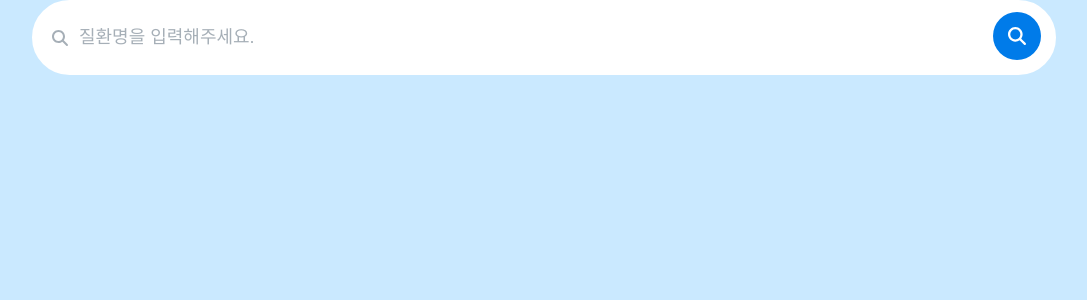
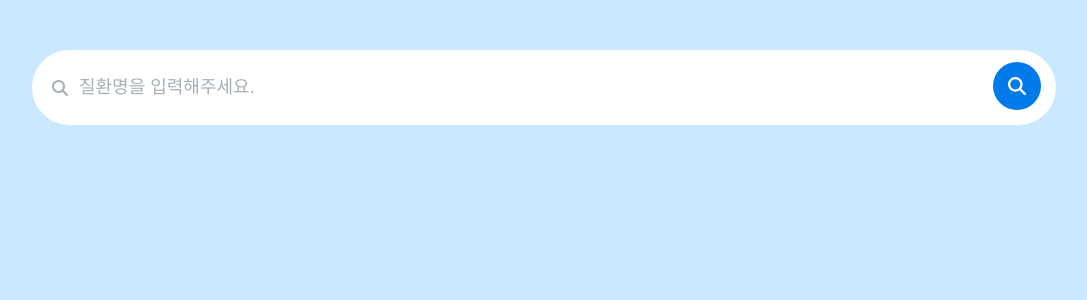
Before and after one commit to sik9252/pre-onboarding-11th-4, a React (Vite) app: page / in a window 1280 px wide. Shown: the top 300 px of the page, without its empty margins (96-1183 px from the left). Built offline with nearby package versions, Linux system fonts and the light colour scheme.

Commit message:
feat: 검색 결과를 보여줄 SearchResult 컴포넌트 추가

```diff
--- a/src/components/SearchBar/index.jsx
+++ b/src/components/SearchBar/index.jsx
@@ -3,9 +3,9 @@ import { FontAwesomeIcon } from "@fortawesome/react-fontawesome";
 import { faMagnifyingGlass } from "@fortawesome/free-solid-svg-icons";
 import SearchButton from "../SearchButton";
 
-function SearchBar() {
+function SearchBar({ onClick, onBlur }) {
   return (
-    <SearchBarContainer>
+    <SearchBarContainer onClick={onClick} onBlur={onBlur}>
       <Input placeholder="질환명을 입력해주세요." />
       <FontAwesomeIcon icon={faMagnifyingGlass} />
       <SearchButton />
--- /dev/null
+++ b/src/components/SearchResult/index.jsx
@@ -0,0 +1,7 @@
+import { SearchResultContainer } from "./style";
+
+function SearchResult() {
+  return <SearchResultContainer>SearchResult</SearchResultContainer>;
+}
+
+export default SearchResult;
--- /dev/null
+++ b/src/components/SearchResult/style.js
@@ -0,0 +1,10 @@
+import styled from "styled-components";
+
+export const SearchResultContainer = styled.div`
+  max-width: 1024px;
+  min-height: 200px;
+  margin: 10px auto 0 auto;
+  background-color: #ffffff;
+  border-radius: 20px;
+  padding: 10px;
+`;
--- a/src/pages/Main/index.jsx
+++ b/src/pages/Main/index.jsx
@@ -1,10 +1,29 @@
+import { useState } from "react";
+import { MainContainer } from "./style";
 import SearchBar from "../../components/SearchBar";
+import SearchResult from "../../components/SearchResult";
 
 function Main() {
+  const [isSearchBarClicked, setIsSearchBarClicked] = useState(false);
+
+  const focusSearchBar = (e) => {
+    e.stopPropagation();
+    setIsSearchBarClicked(true);
+  };
+
+  const focusOutSearchBar = () => {
+    setIsSearchBarClicked(false);
+  };
+
+  const handleBlur = () => {
+    setIsSearchBarClicked(false);
+  };
+
   return (
-    <>
-      <SearchBar />
-    </>
+    <MainContainer onClick={() => focusOutSearchBar()}>
+      <SearchBar onClick={(e) => focusSearchBar(e)} onBlur={handleBlur} />
+      {isSearchBarClicked ? <SearchResult /> : null}
+    </MainContainer>
   );
 }
 
--- a/src/pages/Main/style.js
+++ b/src/pages/Main/style.js
@@ -0,0 +1,6 @@
+import styled from "styled-components";
+
+export const MainContainer = styled.div`
+  height: 100vh;
+  padding: 50px 50px;
+`;
```
